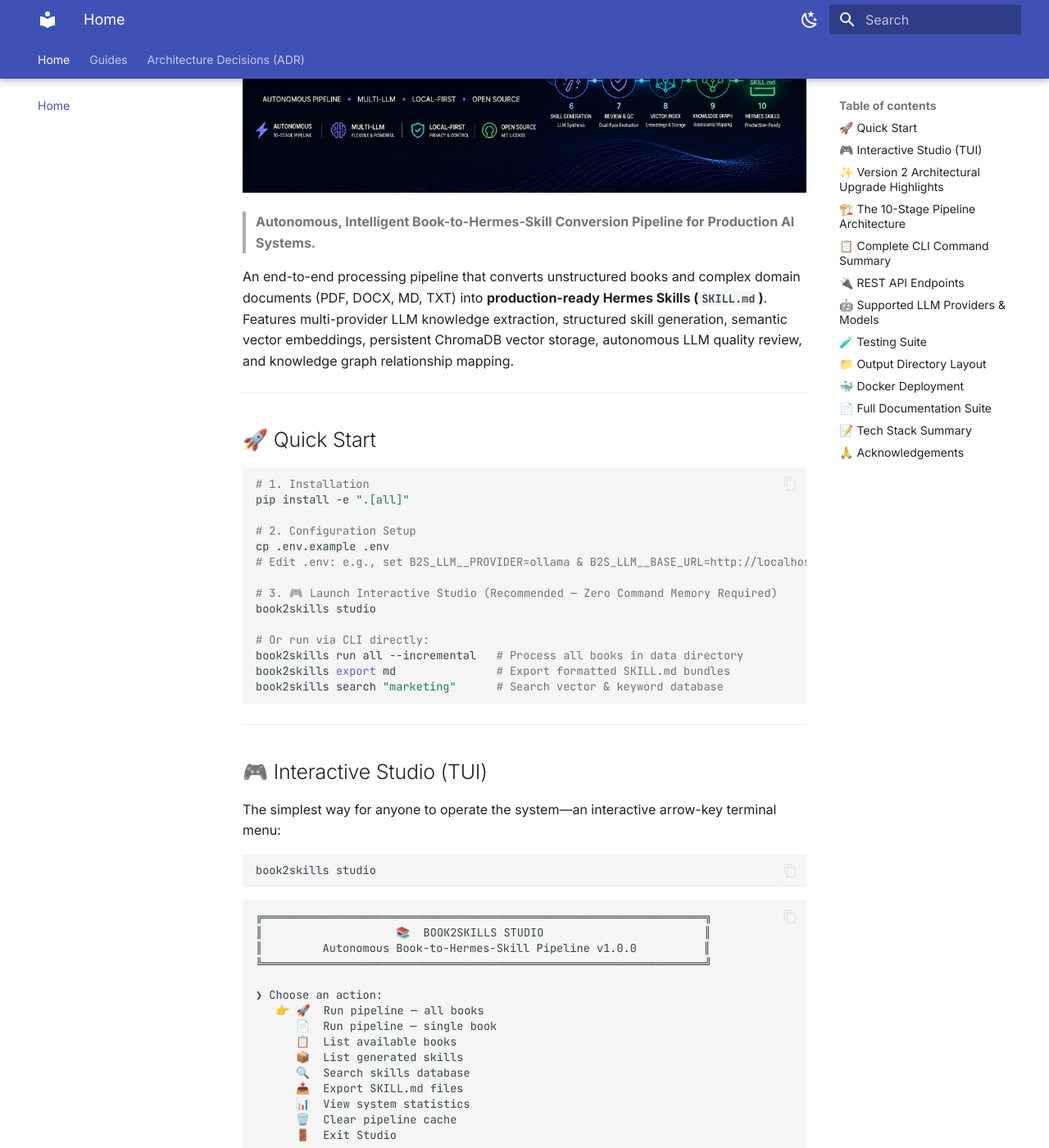
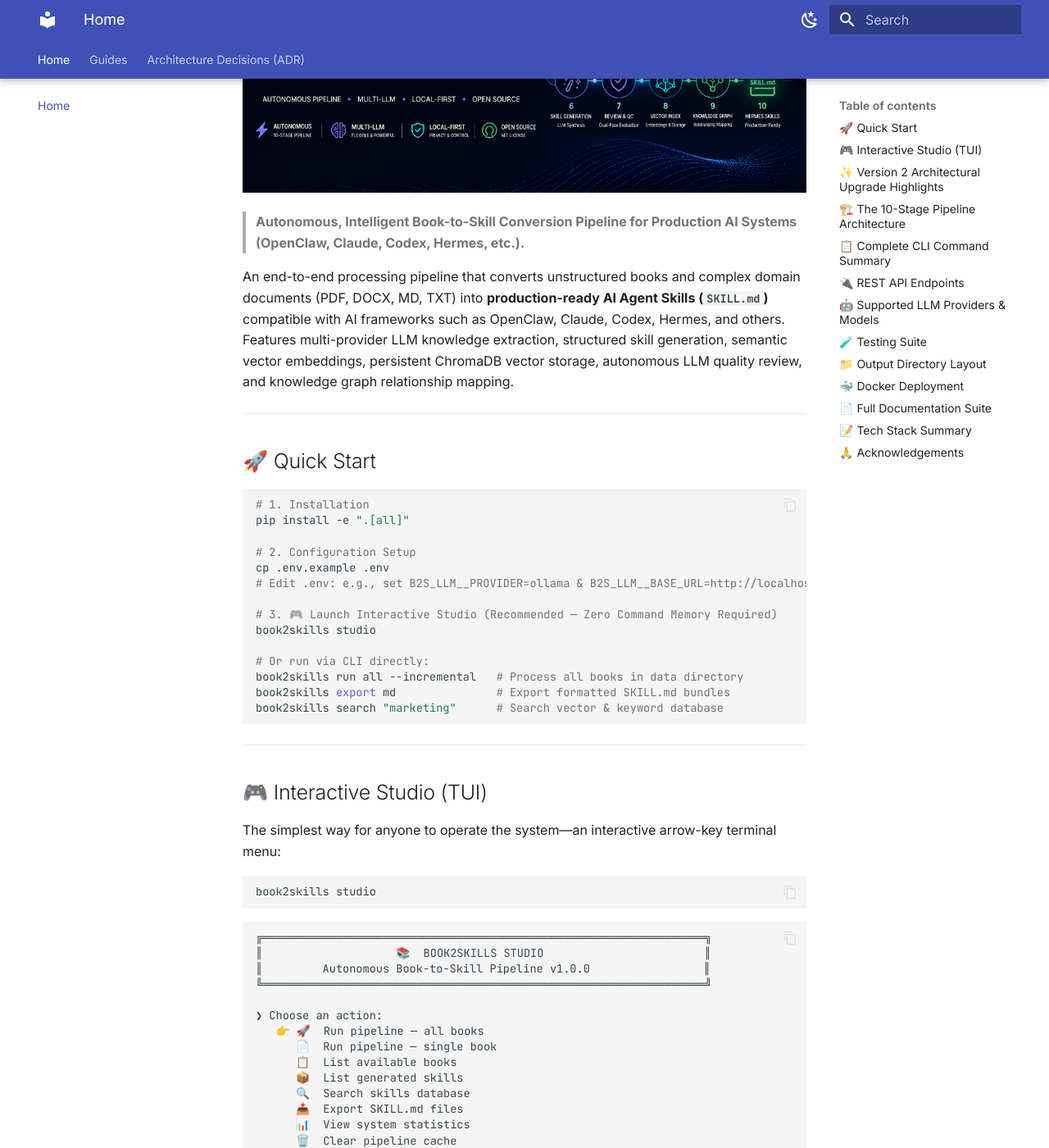
Before and after one commit to Abdulrahman0Khaled/BOOK2SKILLS, an MkDocs documentation site: the page built from docs/index.md, in a window 1280 px wide and 1400 px high, scrolled down 337 px. Shown: the whole window at 82% size. Built offline with MkDocs 1.6.1 and Material for MkDocs 9.7.7, drawn with Linux system fonts in a browser that asks for light colours; some of the changed text lies outside the part shown.

Commit message:
docs & feat: generalize skill targeting for all AI agents (OpenClaw, Claude, Codex, Hermes, etc.)

````diff
--- a/docs/index.md
+++ b/docs/index.md
@@ -4,9 +4,9 @@
   <img src="assets/book2skills-banner.png" alt="Book2Skills Banner" width="100%">
 </p>
 
-> **Autonomous, Intelligent Book-to-Hermes-Skill Conversion Pipeline for Production AI Systems.**
+> **Autonomous, Intelligent Book-to-Skill Conversion Pipeline for Production AI Systems (OpenClaw, Claude, Codex, Hermes, etc.).**
 
-An end-to-end processing pipeline that converts unstructured books and complex domain documents (PDF, DOCX, MD, TXT) into **production-ready Hermes Skills (`SKILL.md`)**. Features multi-provider LLM knowledge extraction, structured skill generation, semantic vector embeddings, persistent ChromaDB vector storage, autonomous LLM quality review, and knowledge graph relationship mapping.
+An end-to-end processing pipeline that converts unstructured books and complex domain documents (PDF, DOCX, MD, TXT) into **production-ready AI Agent Skills (`SKILL.md`)** compatible with AI frameworks such as OpenClaw, Claude, Codex, Hermes, and others. Features multi-provider LLM knowledge extraction, structured skill generation, semantic vector embeddings, persistent ChromaDB vector storage, autonomous LLM quality review, and knowledge graph relationship mapping.
 
 ---
 
@@ -42,7 +42,7 @@ book2skills studio
 ```text
 ╔══════════════════════════════════════════════════════════════════╗
 ║                    📚  BOOK2SKILLS STUDIO                        ║
-║         Autonomous Book-to-Hermes-Skill Pipeline v1.0.0          ║
+║         Autonomous Book-to-Skill Pipeline v1.0.0                 ║
 ╚══════════════════════════════════════════════════════════════════╝
 
 ❯ Choose an action:
@@ -73,7 +73,7 @@ book2skills studio
 | **Skill Naming Standard** | Inconsistent camelCase | ✅ **Strict kebab-case naming specification** |
 | **Data Provenance** | Unlinked book_id | ✅ **Explicit source_book & source_chapters mapping** |
 | **Skill Sections** | Empty workflow fields | ✅ **LLM synthesizes full Workflows, Checklists, & Examples** |
-| **SKILL.md Export** | ❌ Unavailable | ✅ **Automated Hermes SKILL.md bundle exporter** |
+| **SKILL.md Export** | ❌ Unavailable | ✅ **Automated AI Agent SKILL.md bundle exporter** |
 | **Vector Embeddings** | Non-semantic hash codes | ✅ **Semantic vector embeddings (`sentence-transformers`)** |
 | **Vector Database** | Transient in-memory store | ✅ **Persistent ChromaDB database storage** |
 | **Quality Control** | Superficial rules | ✅ **Autonomous LLM Review Agents (1-10 scoring & audit)** |
@@ -211,7 +211,7 @@ docker-compose -f docker/docker-compose.yml up -d
 
 **Book2Skills** is built upon and inspired by exceptional open-source projects, research initiatives, and developer tools:
 
-- 🧠 **[Hermes Agent Framework](https://github.com/)**: For pioneering the standardized `SKILL.md` specification for AI agents.
+- 🧠 **AI Agent Ecosystem (OpenClaw, Claude, Codex, Hermes, etc.)**: For pioneering the standardized `SKILL.md` specification for AI agents.
 - ⚡ **[FastAPI](https://fastapi.tiangolo.com/) & [Pydantic v2](https://docs.pydantic.dev/)**: For high-speed web framework infrastructure and strict type enforcement.
 - 🎨 **[Rich](https://rich.readthedocs.io/) & [Questionary](https://questionary.readthedocs.io/)**: For enabling visually stunning terminal UIs and interactive menu controls.
 - 🔍 **[ChromaDB](https://www.trychroma.com/) & [Sentence-Transformers](https://www.sbert.net/)**: For semantic vector embeddings, indexing, and similarity clustering.
--- a/src/book_to_skills/__init__.py
+++ b/src/book_to_skills/__init__.py
@@ -1,8 +1,9 @@
 """
-book-to-skills: Production-ready pipeline for converting books into Hermes Skills.
+book-to-skills: Production-ready pipeline for converting books into AI Agent Skills.
 
 This package provides a modular, extensible pipeline that extracts knowledge
-from books (PDF, DOCX) and generates high-quality Hermes Skills automatically.
+from books (PDF, DOCX, MD, TXT) and generates high-quality AI Agent Skills
+(compatible with OpenClaw, Claude, Codex, Hermes, and other AI agents) automatically.
 """
 
 __version__ = "1.0.0"
````
Also changed, not shown: README.md (+7 -7 lines), docs/README.md (+4 -4 lines), docs/adr/001-project-structure.md (+1 -1 lines), docs/architecture-guide.md (+1 -1 lines), 6 other files.
